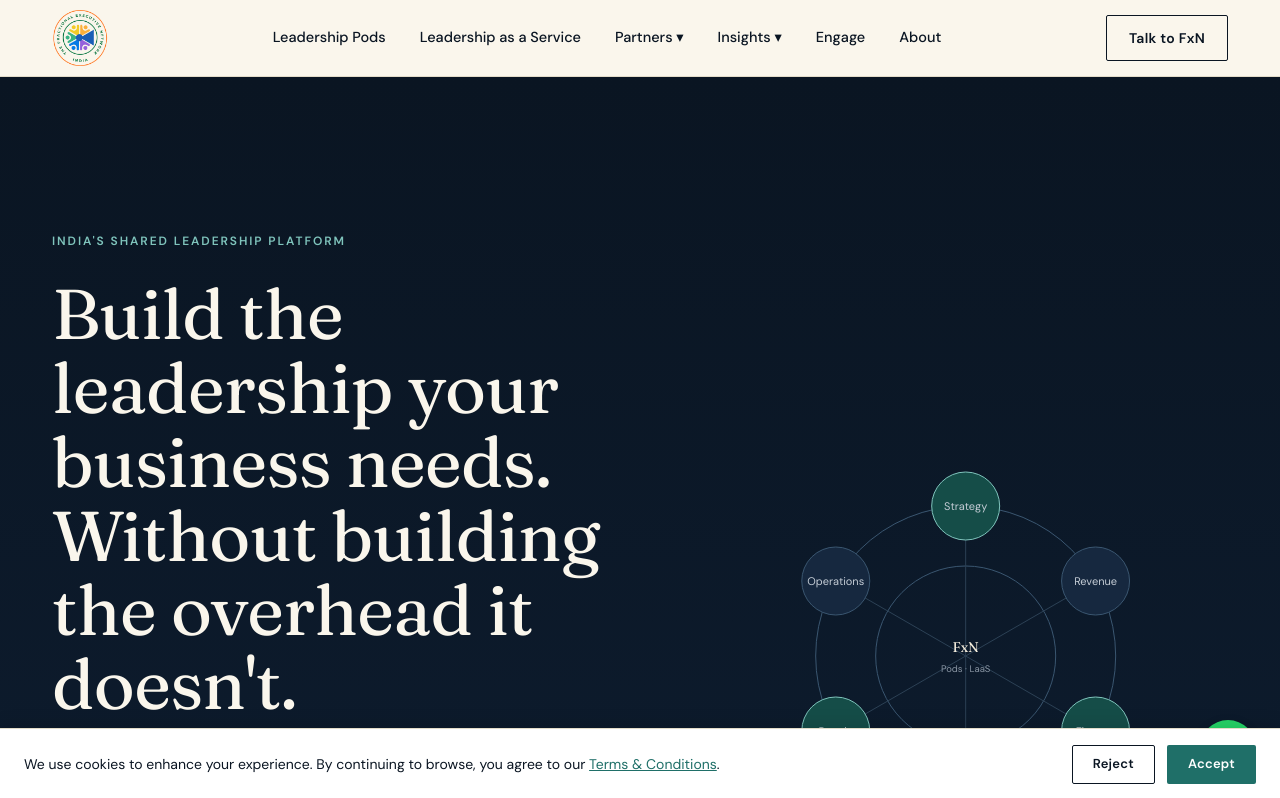
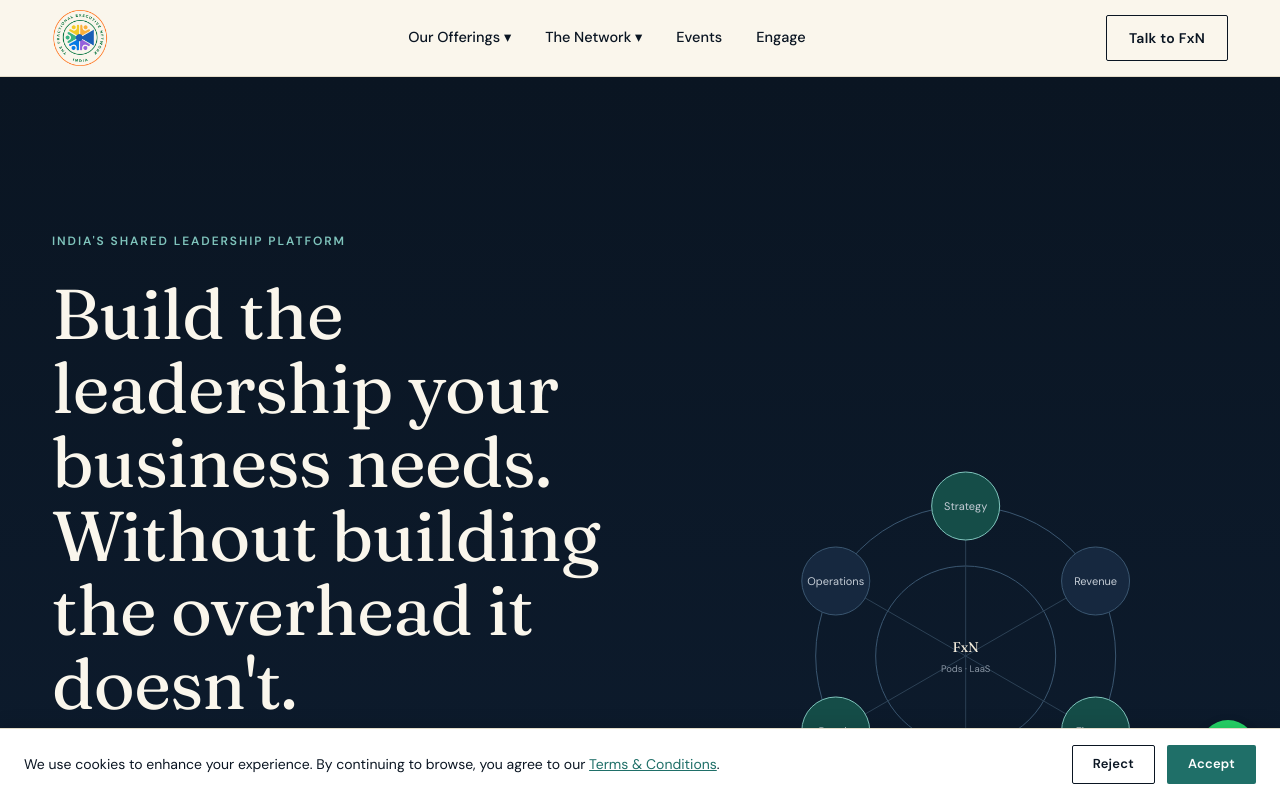
Before and after one commit to harinathpv/fxn-july26, a Next.js app: page / in a window 1280 px wide. Shown: the top 798 px of the page. Built offline with nearby package versions, Linux system fonts and the light colour scheme.

Commit message:
Restructure top nav: Our Offerings, The Network, Events, Engage

```diff
--- a/components/Header.tsx
+++ b/components/Header.tsx
@@ -21,13 +21,14 @@ export default function Header() {
         <nav className="primary">
           <ul>
             <li>
-              <Link href="/#featured-pods">Leadership Pods</Link>
+              <Link href="/#featured-pods">Our Offerings ▾</Link>
+              <div className="dropdown">
+                <Link href="/#featured-pods">Leadership Pods</Link>
+                <Link href="/leadership-as-a-service">Leadership as a Service</Link>
+              </div>
             </li>
             <li>
-              <Link href="/leadership-as-a-service">Leadership as a Service</Link>
-            </li>
-            <li>
-              <Link href="/#partners">Partners ▾</Link>
+              <Link href="/#partners">The Network ▾</Link>
               <div className="dropdown">
                 <Link href="/#partners">Meet the Partners</Link>
                 <Link href="/member-directory">Member Directory</Link>
@@ -37,17 +38,10 @@ export default function Header() {
               </div>
             </li>
             <li>
-              <Link href="/#insights">Insights ▾</Link>
-              <div className="dropdown">
-                <Link href="/#insights">Insights Overview</Link>
-                <Link href="/events-social">Events &amp; Social</Link>
-              </div>
+              <Link href="/events-social">Events</Link>
             </li>
             <li>
               <Link href="/engage">Engage</Link>
-            </li>
-            <li>
-              <Link href="/#collective">About</Link>
             </li>
           </ul>
         </nav>
@@ -69,13 +63,19 @@ export default function Header() {
       <div className={`mobile-panel${open ? " open" : ""}`}>
         <ul>
           <li>
-            <Link href="/#featured-pods" onClick={() => setOpen(false)}>Leadership Pods</Link>
+            <Link href="/#featured-pods" onClick={() => setOpen(false)}>Our Offerings</Link>
+          </li>
+          <li className="sub-item">
+            <Link href="/#featured-pods" onClick={() => setOpen(false)}>— Leadership Pods</Link>
+          </li>
+          <li className="sub-item">
+            <Link href="/leadership-as-a-service" onClick={() => setOpen(false)}>— Leadership as a Service</Link>
           </li>
           <li>
-            <Link href="/leadership-as-a-service" onClick={() => setOpen(false)}>Leadership as a Service</Link>
+            <Link href="/#partners" onClick={() => setOpen(false)}>The Network</Link>
           </li>
-          <li>
-            <Link href="/#partners" onClick={() => setOpen(false)}>Meet the Partners</Link>
+          <li className="sub-item">
+            <Link href="/#partners" onClick={() => setOpen(false)}>— Meet the Partners</Link>
           </li>
           <li className="sub-item">
             <Link href="/member-directory" onClick={() => setOpen(false)}>— Member Directory</Link>
@@ -91,16 +91,10 @@ export default function Header() {
             </a>
           </li>
           <li>
-            <Link href="/#insights" onClick={() => setOpen(false)}>Insights</Link>
-          </li>
-          <li className="sub-item">
-            <Link href="/events-social" onClick={() => setOpen(false)}>— Events &amp; Social</Link>
+            <Link href="/events-social" onClick={() => setOpen(false)}>Events</Link>
           </li>
           <li>
             <Link href="/engage" onClick={() => setOpen(false)}>Engage</Link>
-          </li>
-          <li>
-            <Link href="/#collective" onClick={() => setOpen(false)}>About</Link>
           </li>
         </ul>
         <Link href="/#final-cta" className="btn btn-primary" onClick={() => setOpen(false)}>
```
